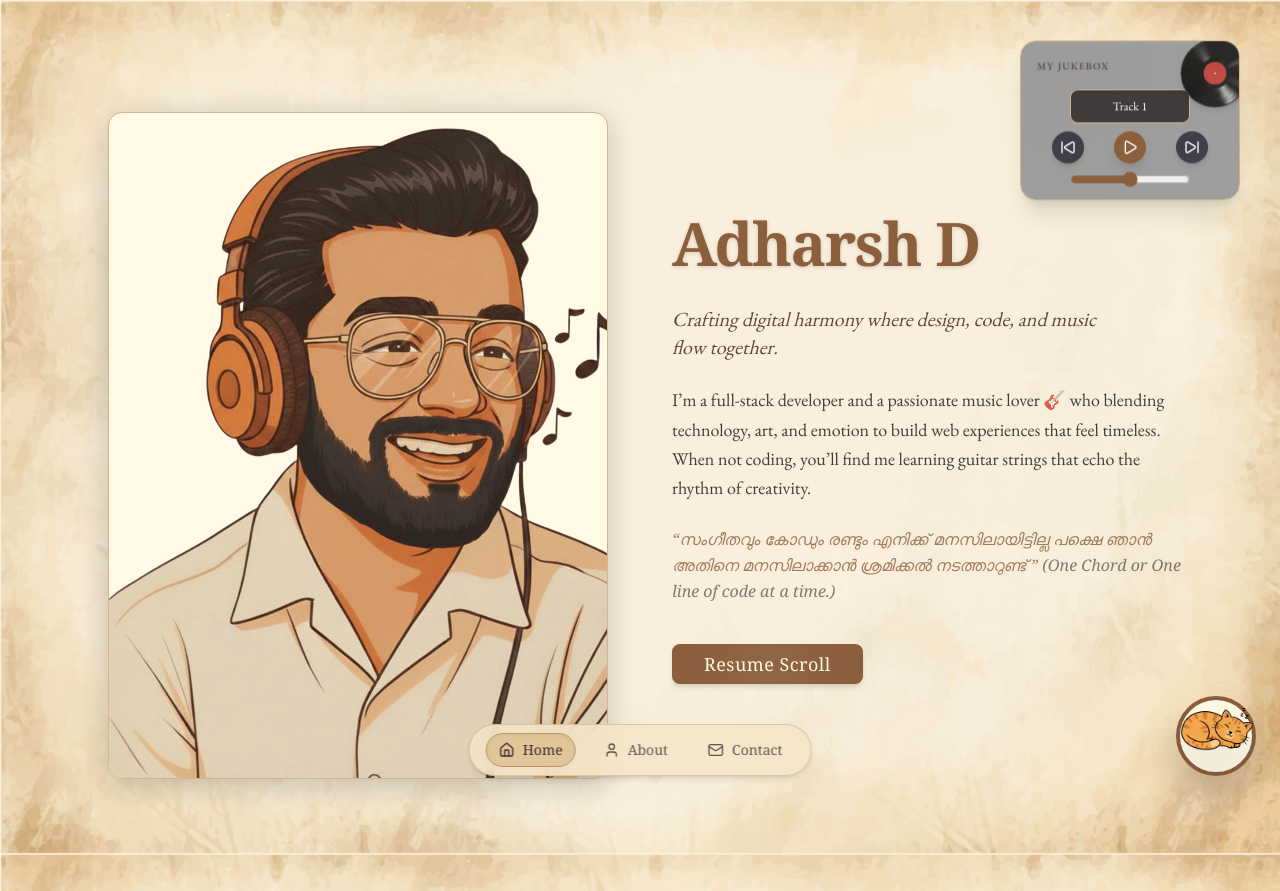
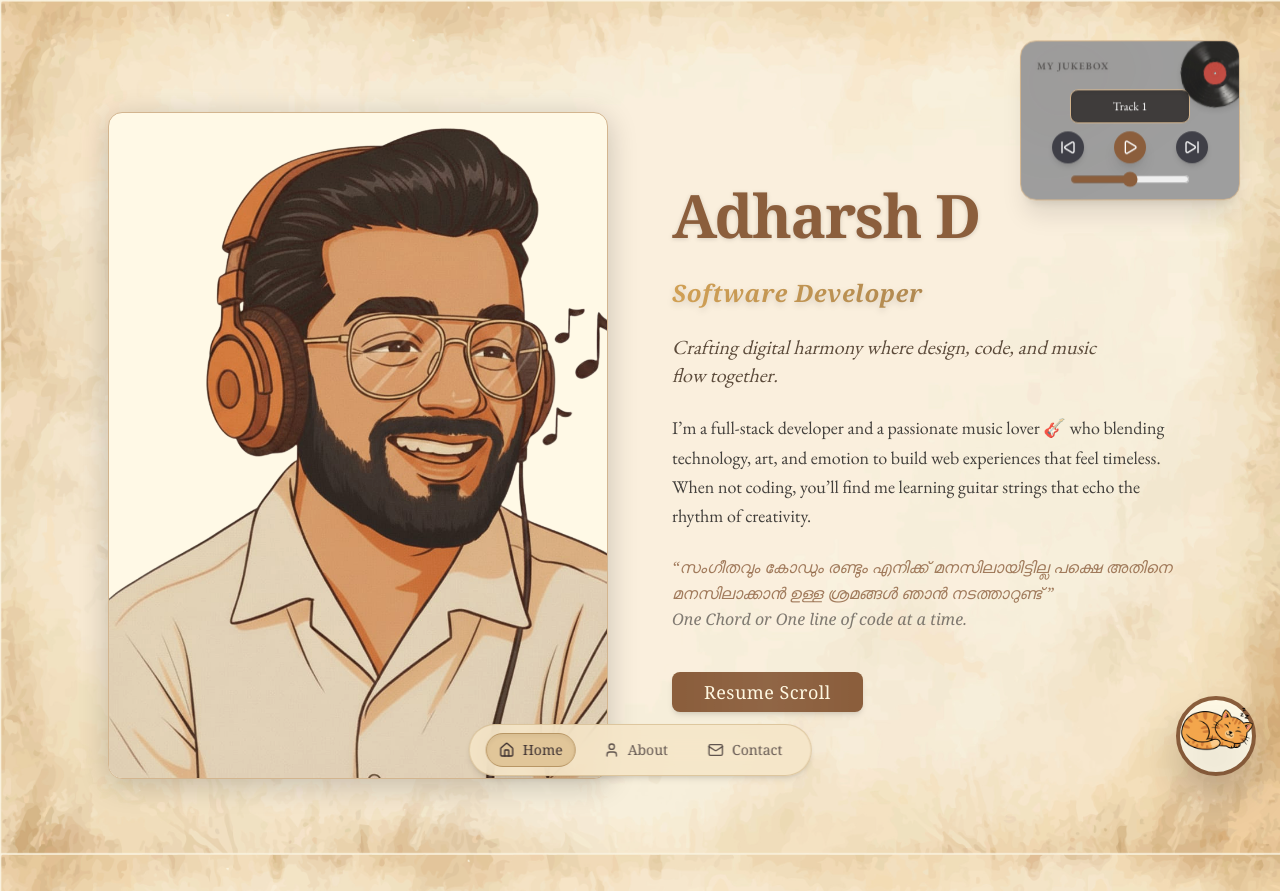
Before and after one commit to guitadharsh/2025-portfolio, a Next.js app: page /home in a window 1280 px wide. Built offline with nearby package versions, Linux system fonts and the light colour scheme; grey boxes are pictures that could not be loaded.

Commit message:
fix: hoem page title fixed

```diff
--- a/app/home/page.tsx
+++ b/app/home/page.tsx
@@ -39,6 +39,9 @@ export default function Home() {
           <h1 className="text-4xl sm:text-5xl lg:text-6xl font-serif font-bold text-primary tracking-tight leading-tight drop-shadow-sm">
             Adharsh D
           </h1>
+          <p className="text-xl sm:text-2xl font-semibold bg-linear-to-r from-[#d1a054] to-[#8b6e4b] bg-clip-text text-transparent italic font-serif mt-2 tracking-wide drop-shadow-md">
+            Software Developer
+          </p>
 
           {/* Tagline */}
           <p className="text-base sm:text-lg md:text-xl italic text-muted-foreground max-w-md mx-auto md:mx-0">
@@ -54,8 +57,8 @@ export default function Home() {
 
           {/* Malayalam line for personal nostalgic touch */}
           <p className="text-sm sm:text-base italic text-primary/80 font-serif max-w-lg mx-auto md:mx-0 leading-relaxed">
-            “സംഗീതവും കോഡും രണ്ടും എനിക്ക് മനസിലായിട്ടില്ല പക്ഷെ ഞാൻ അതിനെ മനസിലാക്കാൻ ശ്രമിക്കൽ നടത്താറുണ്ട് ”
-            <span className="text-foreground/60"> (One Chord or One line of code at a time.)</span>
+            “സംഗീതവും കോഡും രണ്ടും എനിക്ക് മനസിലായിട്ടില്ല പക്ഷെ അതിനെ മനസിലാക്കാൻ ഉള്ള ശ്രമങ്ങൾ ഞാൻ നടത്താറുണ്ട് ”
+            <span className="text-foreground/60"><br />One Chord or One line of code at a time.</span>
           </p>
 
           {/* Button */}
```
